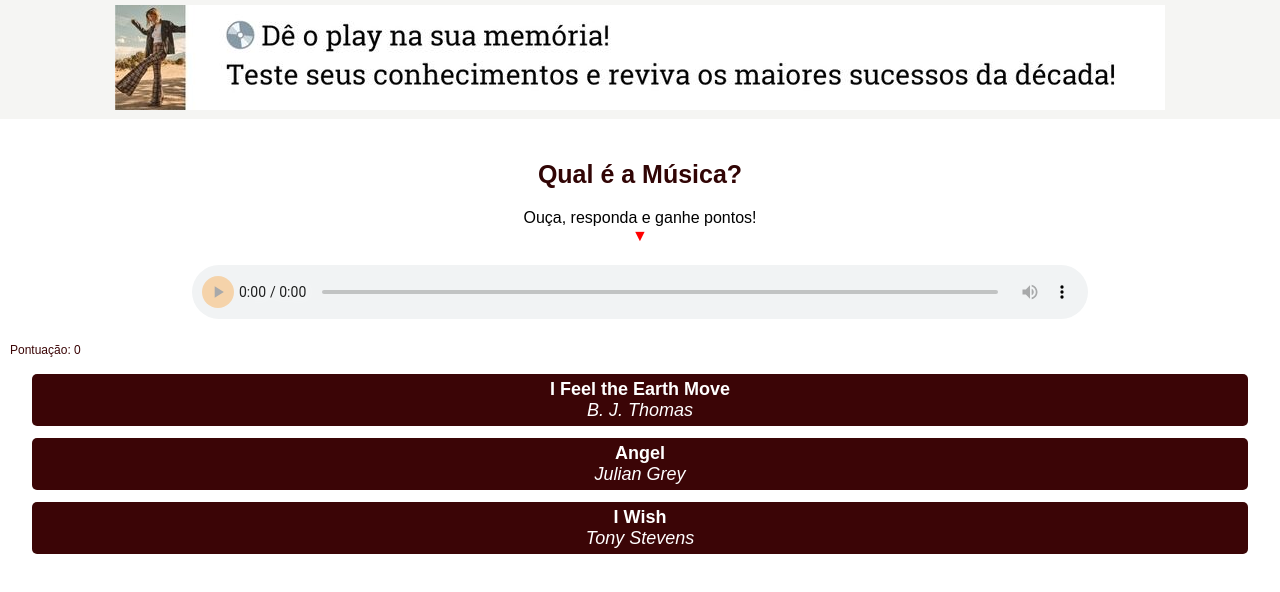
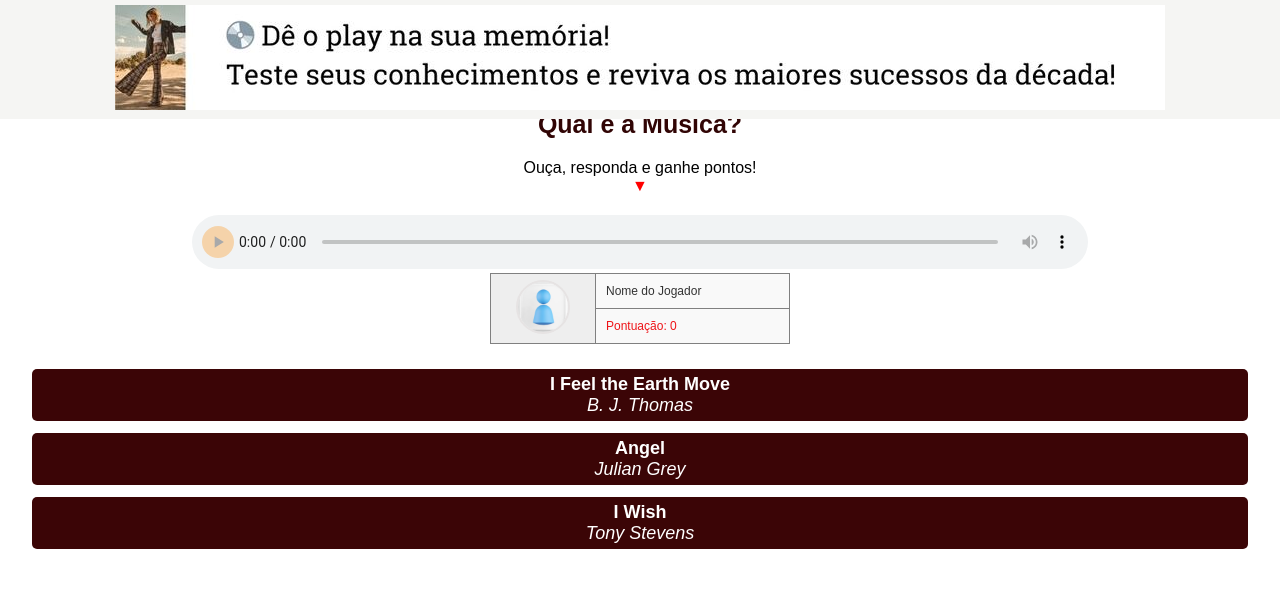
Before and after one commit to passatempomusical/qual1, a plain HTML site: page index.html in a window 1280 px wide. Drawn offline with Linux system fonts and the light colour scheme.

Commit message:
Update index.html

```diff
--- a/index.html
+++ b/index.html
@@ -7,7 +7,6 @@
     <title>Passatempo Musical</title>
 
     <style>
-
         #banner {
             position: fixed;
             top: 0;
@@ -26,7 +25,7 @@
         }
 
         #game {
-    margin-top: 80px;
+            margin-top: 30px;
         }
 
         body {
@@ -40,10 +39,11 @@
             align-items: center;
             flex-direction: column;
             margin: 0;
-            padding-top: 80px; /* ou a altura real do seu anúncio fixo */
+            padding-top: 80px;
+            /* ou a altura real do seu anúncio fixo */
         }
 
-#propaganda-container{
+        #propaganda-container {
             min-width: 100px;
             background-color: #0c16a1;
 
@@ -124,7 +124,7 @@
 
         #score {
             font-size: 12px;
-            color: #3b0506;
+            color: #ee1418;
             text-align: left;
             padding-left: 10px;
 
@@ -207,7 +207,9 @@
         }
 
         @media (max-width: 600px) {
-    #audio-container, .description {
+
+            #audio-container,
+            .description {
                 width: 95%;
             }
 
@@ -215,7 +217,6 @@
                 font-size: 16px;
             }
         }
-
     </style>
 
 
@@ -229,18 +230,38 @@
         </a>
     </div>
 
-        <div id="game" style="margin-top: 80px;">
+    <div id="game">
 
 
         <h1>Qual é a Música?</h1>
         <p id="question">Clique no play e responda Qual é a Música</p>
         <div id="audio-container">
-            <audio id="audio" controls>
+            <audio id="audio" controls preload="metadata">
+
                 <source src="audio/musica.mp3" type="audio/mpeg">
                 Seu navegador não suporta o elemento de áudio.
             </audio>
+
+            <table border="1" cellpadding="4" cellspacing="0" style="border-collapse: collapse; width: 100%; max-width: 300px; margin: 0 auto;
+                          font-family: Arial, sans-serif; font-size: 14px; background-color: #f9f9f9; color: #333;">
+                <tr>
+                    <td rowspan="2" style="text-align: center; vertical-align: middle; background-color: #eee;">
+                        <img id="fotoUsuario" src="https://passatempomusical.github.io/qual1/foto1.png" alt="Foto do Usuário"
+                             width="50" style="border-radius: 50%; border: 2px solid #e6e3e3;" />
+                    </td>
+                    <td id="nomeUsuario" style="padding: 10px; text-align: left; font-size: 12px;">
+                        <strong></strong> Nome do Jogador
+                    </td>
+                </tr>
+                <tr>
+                    <td id="score" style="padding: 10px;">
+                        <strong>Pontuação:</strong> 0
+                    </td>
+                </tr>
+            </table>
+
     </div>
-        <p id="score">Pontuação: 0</p>
+
         <div id="options"></div>
 
         <p id="music-comment" style="font-style: italic; margin-top: 20px;"></p> <!-- Comentário da música -->
@@ -501,10 +522,6 @@
             scoreText.textContent = `Pontuação: ${score}`; // Exibe a pontuação ao iniciar
             loadQuestion();
 
-
-
-
-
             const banners = [
                 "banner1.jpg",
                 "banner2.jpg",
```
Lines whose indentation alone changed are shown as unchanged.
